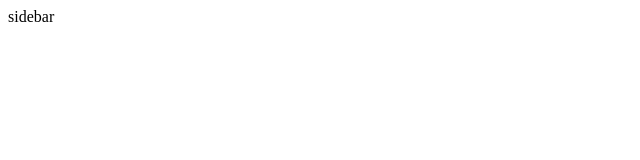
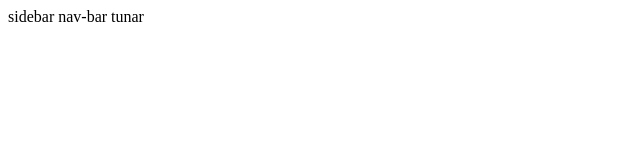
Before and after one commit to TunyaroItalyaqwno/websayt-01, a plain HTML site: page index.html in a window 1280 px wide. Shown: the full height of the page, 0-640 px from the left. Drawn offline with Linux system fonts and the light colour scheme.

Commit message:
Update index.html

```diff
--- a/index.html
+++ b/index.html
@@ -6,5 +6,6 @@
 <body>
 
     sidebar
+     nav-bar tunar
 </body>
 </html>
```
